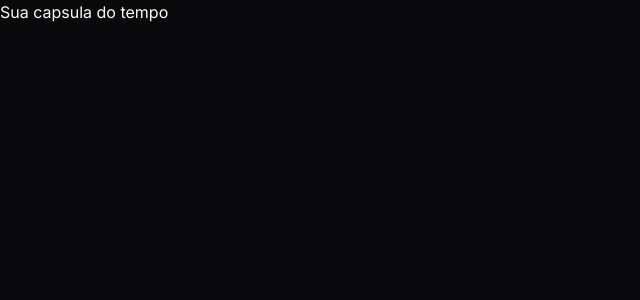
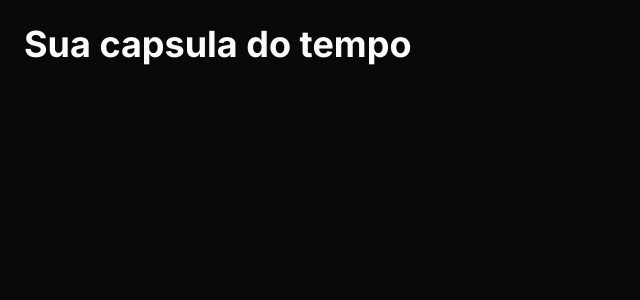
Before and after one commit to marinapsvreis/rocketseat-nlw-spacetime, a Next.js app in the folder web/: page / in a window 1280 px wide. Shown: the top 300 px of the page, without its empty margins (0-640 px from the left). Built offline with nearby package versions, Linux system fonts and the light colour scheme.

Commit message:
:lipstick: Ajuste no titulo inicial do app

```diff
--- a/web/src/app/page.tsx
+++ b/web/src/app/page.tsx
@@ -1,7 +1,7 @@
 export default function Home() {
   return (
-    <div className="h-screen bg-zinc-950 text-zinc-50">
-      Sua capsula do tempo
+    <div className="h-screen bg-zinc-950 p-6 text-zinc-50">
+      <h1 className="text-4xl font-bold">Sua capsula do tempo</h1>
     </div>
   )
 }
```
